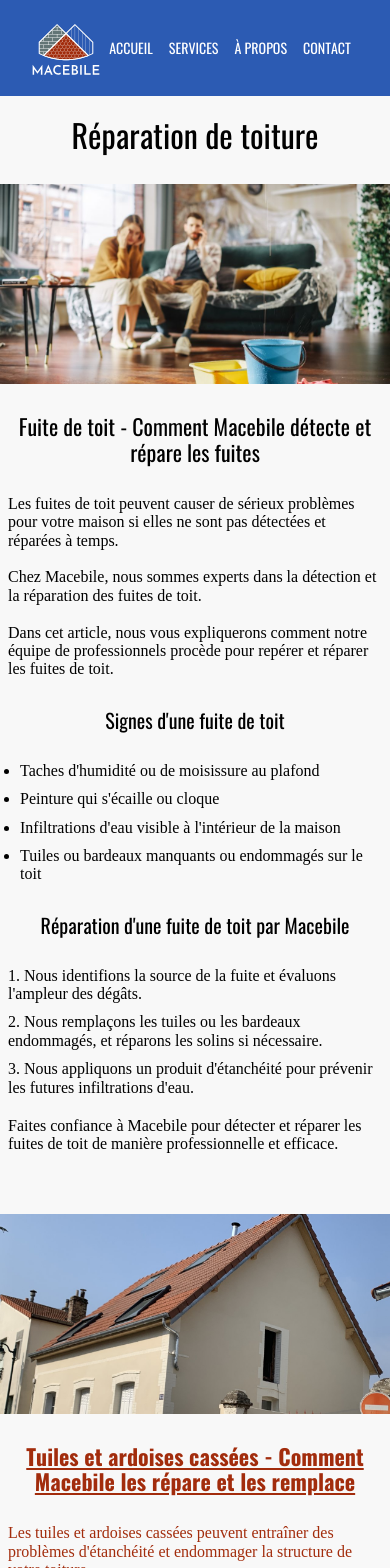
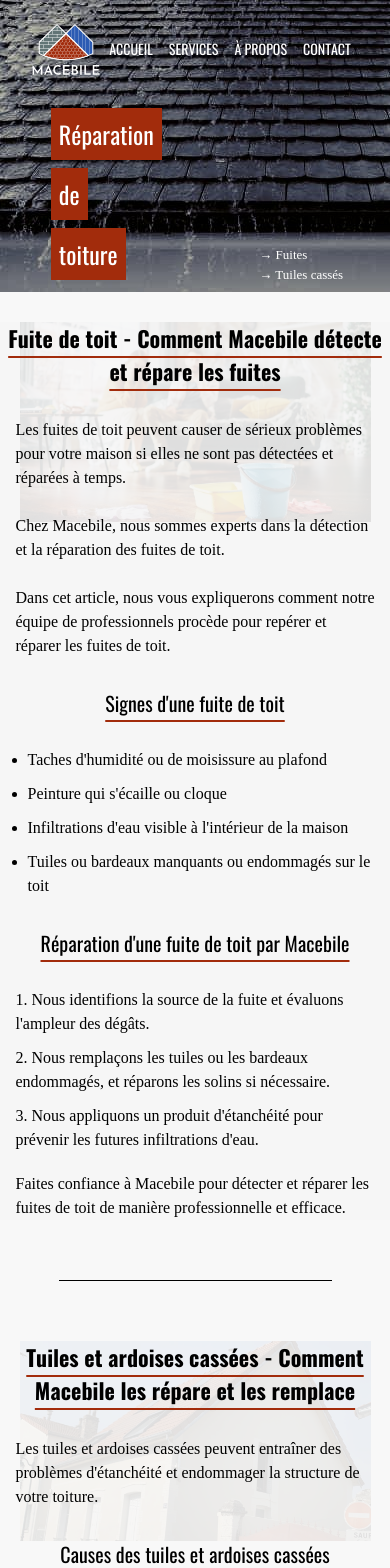
Before and after one commit to ReCoN-96/macebile-nuxt, a Nuxt app: page /reparation-toiture in a window 390 px wide. Shown: the top 1568 px of the page. Built offline with nearby package versions, Linux system fonts and the light colour scheme; a web font is replaced by a local one.

Commit message:
reparation toiture mobile

```diff
--- a/assets/css/reset.css
+++ b/assets/css/reset.css
@@ -9,7 +9,7 @@
  */
 
  html {
-    line-height: 1.15; /* 1 */
+    line-height: 1.5; /* 1 */
     -webkit-text-size-adjust: 100%; /* 2 */
   }
 
--- /dev/null
+++ b/components/Divider.vue
@@ -0,0 +1,6 @@
+<script setup lang="ts">
+</script>
+
+<template>
+  <div class="h-[1px] w-[70vw] bg-black mx-auto lg:my-[100px] my-[60px]" />
+</template>
--- a/components/NavBar.vue
+++ b/components/NavBar.vue
@@ -6,8 +6,10 @@ import PhoneIcon from './icons/Phone.vue'
   <div class="w-full h-24 relative font-display">
     <div class="w-full flex justify-center items-center h-full">
       <ul class="relative h-full flex items-center justify-around text-white text-[14px]">
+        <a href="/" class="absolute left-[-300px] hidden lg:block">
+          <img src="~/assets/images/macebile_logo_without_sub.svg" width="100" height="86" class="hidden lg:block">
+        </a>
         <a href="/">
-          <img src="~/assets/images/macebile_logo_without_sub.svg" width="100" height="86" class="absolute left-[-300px] hidden lg:block">
           <img src="~/assets/images/macebile_logo_without_sub.svg" width="70" class="lg:hidden">
         </a>
         <li class="px-2">
@@ -24,15 +26,17 @@ import PhoneIcon from './icons/Phone.vue'
         </li>
       </ul>
     </div>
-    <div class="call-nav lg:flex flex-col justify-center items-center font-bold text-white hidden ">
+    <a href="tel:+33672880507">
+      <div class="call-nav lg:flex flex-col justify-center items-center font-bold text-white hidden">
         <p class="text-[12px] mb-2">
           POUR UN DEVIS GRATUIT!
         </p>
         <div class="flex items-center">
           <PhoneIcon />
-        <a href="+33672880507" class="text-[24px] ml-1">06-72-88-05-07</a>
+          <span class="text-[24px] ml-1">06-72-88-05-07</span>
         </div>
       </div>
+    </a>
   </div>
   <!-- <NavBarMenuModal :is-open="isOpen" @close="isOpen = false" /> -->
 </template>
--- a/components/reparation/ArticleFuite.vue
+++ b/components/reparation/ArticleFuite.vue
@@ -1,24 +1,25 @@
 <script setup lang="ts">
+
 </script>
 
 <template>
-  <section>
-    <div>
-      <h1 class="text-[32px] font-display text-center">
-        Réparation de toiture
-      </h1>
-      <img src="~~/assets/images/fuite.jpg" alt="Rénovation de la toiture d'un particulier" class="w-full object-cover h-[200px] mx-auto my-[30px] object-top">
-      <h2 class="text-[22px] text-center max-w-[375px] mx-auto">
+  <section id="fuites" class="lg:flex lg:justify-around lg:items-center lg:max-w-[1366px] lg:mx-auto bg-[#f6f6f6] relative z-[-2]">
+    <!-- <img src="~~/assets/images/fuite.jpg" alt="Rénovation de la toiture d'un particulier" class="w-full object-cover h-[200px] mx-auto my-[30px] object-top lg:w-[500px] lg:h-[500px] lg:mx-0"> -->
+    <img src="~~/assets/images/fuite.jpg" alt="" class="absolute w-[90vw] object-cover h-[200px] object-top top-0 left-0 right-0 z-[-1] opacity-10 mx-auto">
+    <div
+      class="lg:pt-[60px] max-w-[375px] lg:max-w-[500px] mx-auto lg:mx-0"
+    >
+      <h2 class="text-[22px] text-center mx-auto font-bold mt-[30px] underline underline-offset-8 decoration-primary">
         Fuite de toit - Comment Macebile détecte et répare les fuites
       </h2>
       <div class="px-2 flex flex-col items-center">
-        <p class="mt-[30px] max-w-[375px]">
+        <p class="mt-[30px] ">
           Les fuites de toit peuvent causer de sérieux problèmes pour votre maison si elles ne sont pas détectées et réparées à temps.<br><br> Chez Macebile, nous sommes experts dans la détection et la réparation des fuites de toit.<br><br> Dans cet article, nous vous expliquerons comment notre équipe de professionnels procède pour repérer et réparer les fuites de toit.
         </p>
-        <h3 class="text-[20px] my-[30px] max-w-[375px]">
+        <h3 class="text-[20px] my-[30px] underline underline-offset-8 decoration-primary">
           Signes d'une fuite de toit
         </h3>
-        <ul class="list-disc list-outside pl-3 max-w-[375px]">
+        <ul class="list-disc list-outside pl-3 ">
           <li>
             Taches d'humidité ou de moisissure au plafond
           </li>
@@ -32,10 +33,10 @@
             Tuiles ou bardeaux manquants ou endommagés sur le toit
           </li>
         </ul>
-        <h3 class="text-[20px] my-[30px]">
+        <h3 class="text-[20px] my-[30px]  underline underline-offset-8 decoration-primary">
           Réparation d'une fuite de toit par Macebile
         </h3>
-        <ul class="list-decimal list-inside max-w-[375px]">
+        <ul class="list-decimal list-inside ">
           <li>
             Nous identifions la source de la fuite et évaluons l'ampleur des dégâts.
           </li>
@@ -46,7 +47,7 @@
             Nous appliquons un produit d'étanchéité pour prévenir les futures infiltrations d'eau.
           </li>
         </ul>
-        <p class="max-w-[375px]">
+        <p class="">
           Faites confiance à Macebile pour détecter et réparer les fuites de toit de manière professionnelle et efficace.
         </p>
       </div>
@@ -55,4 +56,5 @@
 </template>
 
 <style lang="scss">
+
 </style>
--- a/components/reparation/ArticleTuiles.vue
+++ b/components/reparation/ArticleTuiles.vue
@@ -2,19 +2,21 @@
 </script>
 
 <template>
-  <section class="mt-[30px] flex flex-col items-center text-primary">
-    <img src="~~/assets/images/toit-maison-particulier.jpg" alt="Rénovation de la toiture d'un particulier" class="w-full object-cover h-[200px] mx-auto my-[30px] object-top">
-    <h2 class="text-[22px] text-center max-w-[375px]">
-      <span class="font-bold underline">Tuiles et ardoises cassées - Comment</span> <span class="font-bold underline">Macebile les répare et les remplace</span>
+  <section id="tuiles" class="mt-[30px] flex flex-col items-center lg:justify-around lg:flex-row-reverse lg:max-w-[1366px] lg:mx-auto relative">
+    <!-- <img src="~~/assets/images/toit-maison-particulier.jpg" alt="Rénovation de la toiture d'un particulier" class="w-full object-cover h-[200px] mx-auto my-[30px] object-top lg:w-[500px] lg:h-[500px] lg:mx-0"> -->
+    <img src="~~/assets/images/toit-maison-particulier.jpg" alt="" class="absolute w-[90vw] object-cover h-[200px] object-top top-0 left-0 right-0 z-[-1] opacity-10 mx-auto">
+    <div class="max-w-[375px] lg:max-w-[500px]">
+      <h2 class="text-[22px] text-center underline underline-offset-8 decoration-primary">
+        <span class="font-bold">Tuiles et ardoises cassées - Comment</span> <span class="font-bold">Macebile les répare et les remplace</span>
       </h2>
-    <div class="px-2 flex flex-col items-center">
-      <p class="mt-[30px] max-w-[375px]">
-        Les tuiles et ardoises cassées peuvent entraîner des problèmes d'étanchéité et endommager la structure de votre toiture.<br><br> Chez Macebile, nous sommes spécialisés dans la réparation et le remplacement des tuiles et ardoises cassées.<br><br> Découvrez comment notre équipe d'experts peut vous aider à maintenir l'intégrité de votre toit.
+      <div class="px-2 flex flex-col items-center ">
+        <p class="mt-[30px]">
+          Les tuiles et ardoises cassées peuvent entraîner des problèmes d'étanchéité et endommager la structure de votre toiture.
         </p>
-      <h3 class="text-[20px] my-[30px] max-w-[375px] text-center">
-        <span class="bg-primary text-white p-2 inline-block w-fit">Causes des tuiles et ardoises cassées</span>
+        <h3 class="text-[20px] my-[30px] text-center underline underline-offset-8 decoration-primary">
+          Causes des tuiles et ardoises cassées
         </h3>
-      <ul class="list-disc list-outside pl-3 max-w-[375px]">
+        <ul class="list-disc list-outside pl-3">
           <li>
             Intempéries (vent, grêle, neige)
           </li>
@@ -28,10 +30,10 @@
             Dommages causés par les animaux ou les branches d'arbres
           </li>
         </ul>
-      <h3 class="text-[20px] my-[30px] max-w-[375px] text-center">
-        <span class="bg-primary text-white p-2 inline-block w-fit">Comment Macebile répare et remplace</span> <span class="bg-primary text-white p-2 inline-block w-fit"> les tuiles et ardoises cassées</span>
+        <h3 class="text-[20px] my-[30px] text-center underline underline-offset-8 decoration-primary">
+          Comment Macebile répare<br> et remplace les tuiles et ardoises cassées
         </h3>
-      <ul class="list-decimal list-inside max-w-[375px]">
+        <ul class="list-decimal list-inside">
           <li>
             Inspection de la toiture : Notre équipe inspecte soigneusement votre toit pour identifier les tuiles ou ardoises endommagées et évaluer l'étendue des dégâts.
           </li>
@@ -48,23 +50,7 @@
             Nettoyage du chantier : Après la réparation ou le remplacement, nous nettoyons soigneusement le chantier pour vous laisser une maison propre et en bon état.
           </li>
         </ul>
-      <h3 class="text-[20px] my-[30px] max-w-[375px] text-center">
-        <span class="bg-primary text-white p-2 inline-block w-fit">Pourquoi choisir Macebile pour réparer ou</span> <span class="bg-primary text-white p-2 inline-block w-fit">remplacer vos tuiles et ardoises cassées</span>
-      </h3>
-      <ul class="list-disc list-outside pl-3 max-w-[375px]">
-        <li>
-          Expertise et expérience : Nos couvreurs professionnels possèdent de nombreuses années d'expérience dans la réparation et le remplacement de tuiles et ardoises cassées.
-        </li>
-        <li class="mt-[10px]">
-          Qualité des matériaux : Nous utilisons des matériaux de qualité pour vous garantir des réparations durables et esthétiquement harmonieuses.
-        </li>
-        <li class="mt-[10px]">
-          Service personnalisé : Nous prenons en compte vos besoins spécifiques et vous proposons des solutions adaptées pour protéger et préserver votre toiture.
-        </li>
-        <li class="my-[10px]">
-          Garantie : Tous nos travaux de réparation et de remplacement de tuiles et ardoises cassées sont couverts par une garantie pour vous offrir une tranquillité d'esprit totale.
-        </li>
-      </ul>
+      </div>
     </div>
   </section>
 </template>
--- /dev/null
+++ b/components/reparation/Header.vue
@@ -0,0 +1,26 @@
+<script lang="ts" setup>
+
+</script>
+
+<template>
+  <div class="flex justify-around">
+    <h1 class=" text-white text-[24px] font-display text-center flex flex-col items-start m-2">
+      <span class="inline-block p-2 m-1 bg-primary">
+        Réparation
+      </span>
+      <span class="inline-block p-2 m-1 bg-primary">
+        de
+      </span>
+      <span class="inline-block p-2 m-1 bg-primary">
+        toiture
+      </span>
+    </h1>
+    <div class="flex flex-col text-[13px] text-white justify-end m-2">
+      <a href="#fuites"><span>→</span> Fuites</a>
+      <a href="#tuiles"><span>→</span> Tuiles cassés</a>
+    </div>
+  </div>
+</template>
+
+<style lang="scss">
+</style>
--- a/pages/reparation-toiture.vue
+++ b/pages/reparation-toiture.vue
@@ -3,18 +3,25 @@ import ArticleFuite from '~~/components/reparation/ArticleFuite.vue'
 import ArticleTuiles from '~~/components/reparation/ArticleTuiles.vue'
 import Footer from '~~/components/Footer.vue'
 import GetFreeEstimate from '~~/components/GetFreeEstimate.vue'
+import Header from '~~/components/reparation/Header.vue'
 </script>
 
 <template>
-  <div class="bg-secondary">
+  <div class="reparation-background">
     <NavBar />
+    <Header />
   </div>
   <ArticleFuite />
+  <Divider />
   <ArticleTuiles />
-  <GetFreeEstimate />
+  <div class="lg:my-[100px]">
+    <GetFreeEstimate />
+  </div>
   <Footer />
 </template>
 
-<style lang="">
-
+<style lang="scss" scoped>
+.reparation-background {
+  background-image: url('~~/assets/images/tuiles-eau.jpg');
+}
 </style>
```
Also changed, not shown: assets/images/tuiles-eau.jpg (added). Lines whose indentation alone changed are shown as unchanged.
